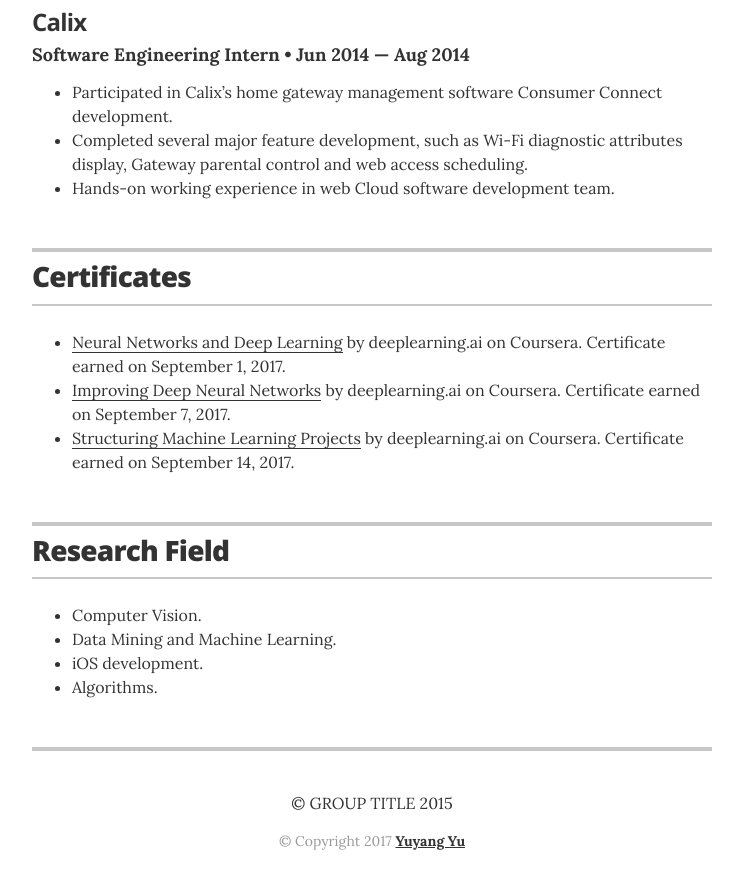
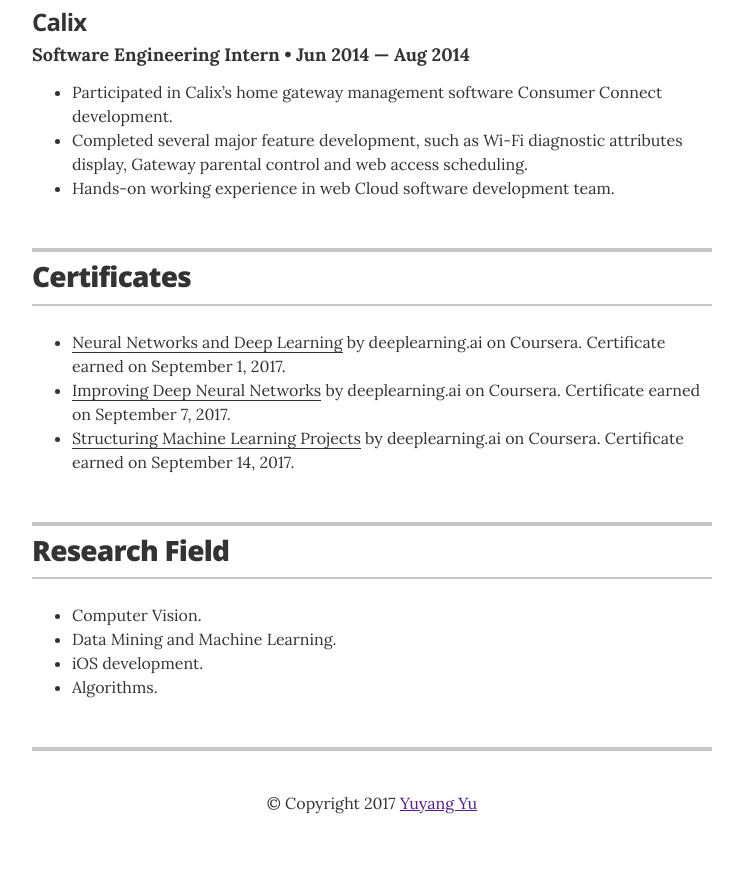
Before and after one commit to Yuyang105/Yuyang105.github.io, a Jekyll site: the page built from index.html, in a window 1280 px wide and 900 px high, scrolled down 2726 px. Shown: the top 889 px of the window, without its empty margins (268-1011 px from the left). Built offline with Jekyll 4.4.1, drawn with Linux system fonts in a browser that asks for light colours; after the commit the page ends 3589 px from its top, so only the background shows below that.

Commit message:
Update resume.html

```diff
--- a/_layouts/resume.html
+++ b/_layouts/resume.html
@@ -223,8 +223,7 @@
       {% endif %}
 
       <footer class="page-footer">
-        <p class="copyright">© GROUP TITLE 2015</p>
-        <p class="footer-line">&copy; Copyright 2017 <a href="yuyang105.github.io">Yuyang Yu</a></p>
+        <p class="copyright">&copy; Copyright 2017 <a href="">Yuyang Yu</a></p>
       </footer>
 
     </div>
```
